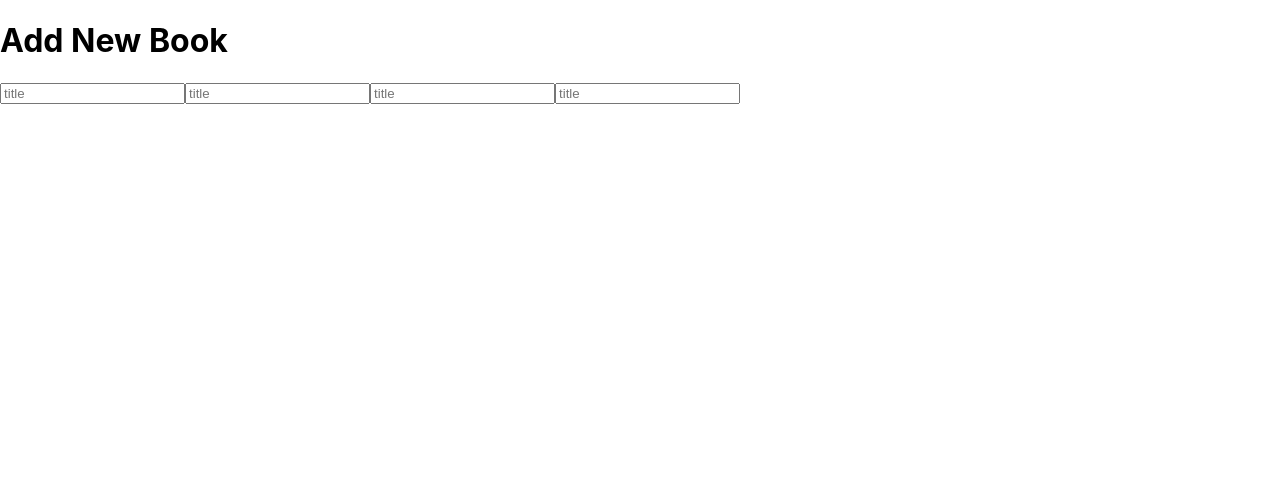
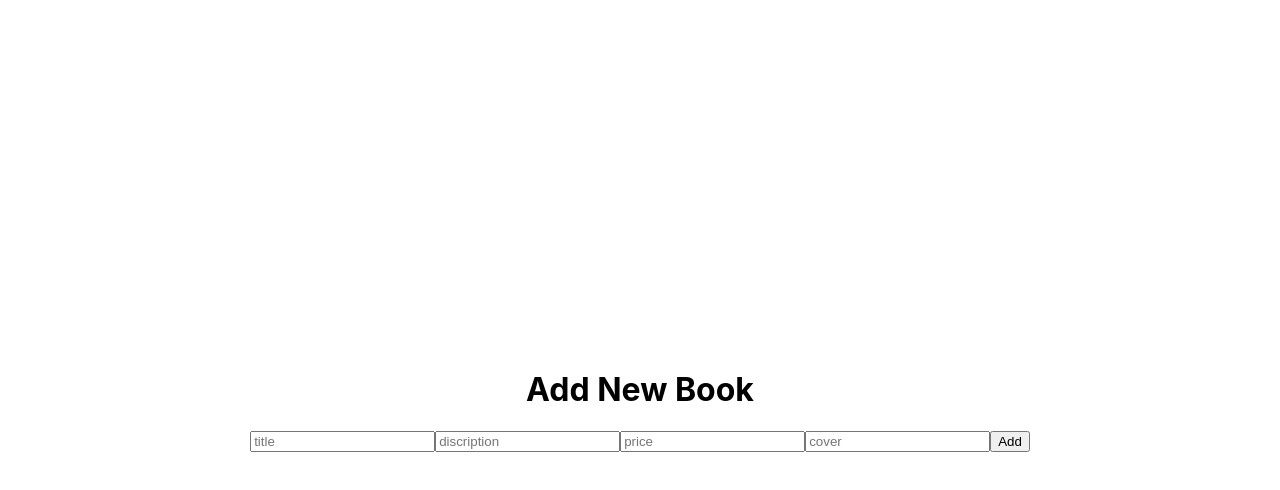
Before and after one commit to MinalChhatre10/CRUD-BOOK, a React (Create React App) app in the folder Client/client/: page /add in a window 1280 px wide. Shown: the top 490 px of the page. Built offline with nearby package versions, Linux system fonts and the light colour scheme.

Commit message:
add display fetch style done

```diff
--- a/Client/client/src/App.js
+++ b/Client/client/src/App.js
@@ -5,6 +5,7 @@ import { BrowserRouter, Route, Routes, Link } from "react-router-dom";
 import Books from "./Pages/Books";
 import AddBooks from "./Pages/AddBooks";
 import UpdateBooks from "./Pages/UpdateBooks";
+import "./style.css";
 
 function App() {
   return (
--- a/Client/client/src/Pages/AddBooks.jsx
+++ b/Client/client/src/Pages/AddBooks.jsx
@@ -1,15 +1,44 @@
-import React from 'react'
+
+import axios from 'axios';
+import React, { useState } from 'react';
+import { useNavigate } from 'react-router-dom';
+
 
 const AddBooks = () => {
+  const [book,setBook] = useState({
+    title:"",
+    desc:"",
+    price:null,
+    cover:"",
+  });
+
+  const navigate = useNavigate();
+
+  const handleChange = async e =>{
+    setBook(prev=>({...prev , [e.target.name]: e.target.value}))
+  };
+  const handleClick = async e =>{
+      e.preventDefault()
+      try{
+        await axios.post("http://localhost:8800/books",book)
+        navigate("/");
+      }catch(err){
+          console.log(err);
+      }
+    }
+
+
+  console.log(book)
   return (
     <div className="form">
       <h1>Add New Book</h1>
-      <input type="text" name="" id="" placeholder='title' />
-      <input type="text" name="" id="" placeholder='title' />
-      <input type="text" name="" id="" placeholder='title' />
-      <input type="text" name="" id="" placeholder='title' />
+      <input type="text" name="title" onChange={handleChange} placeholder='title' />
+      <input type="text" name="desc" onChange={handleChange} placeholder='discription' />
+      <input type="number" name="price" onChange={handleChange} placeholder='price' />
+      <input type="text" name="cover" onChange={handleChange} placeholder='cover' />
+      <button onClick={handleClick}>Add</button>
     </div>
-  )
-}
+  );
+};
 
 export default AddBooks
--- a/Client/client/src/Pages/Books.jsx
+++ b/Client/client/src/Pages/Books.jsx
@@ -27,10 +27,12 @@ const Books = () => {
             <h2>{book.title}</h2>
             <p>{book.desc}</p>
             <span>{book.price}</span>
+            <button className="delete">Delete</button>
+            <button className="update">Update</button>
           </div>
         ))}
       </div>
-      <button><Link to="/addbook">Add New Book</Link></button>
+      <button className="linkB"><Link to="/addbook">Add New Book</Link></button>
     </div>
   )
 }
--- /dev/null
+++ b/Client/client/src/style.css
@@ -0,0 +1,55 @@
+.App{
+    height: 100vh;
+    padding: 0px 100px;
+    display:flex;
+    align-items: center;
+    justify-content: center;
+    text-align: center;
+}
+.books{
+    display: flex;
+    gap: 10px;
+}
+.book{
+    flex:1;
+    display: flex;
+    flex-direction: column;
+    gap: 10px;
+    align-items: center;
+
+}
+
+img{
+    width: 200px;
+    height: 300px;
+    object-fit: cover;
+    background-color: rgb(203,238,227);
+}
+.linkB{
+    border: none;
+    margin: 30px;
+    padding: 3px 6px;
+    background-color: white;
+    cursor: pointer;
+    border: 1px solid rgb(79, 7, 37);
+    color: rgb(194, 66, 134);
+}
+
+
+.delete{
+    border: none;
+    padding: 3px 6px;
+    background-color: white;
+    cursor: pointer;
+    border: 1px solid rgb(101, 17, 17);
+    color: rgb(242,100,100);
+}
+
+.update{
+    border: none;
+    padding: 3px 6px;
+    background-color: white;
+    cursor: pointer;
+    border: 1px solid rgb(28, 7, 79);
+    color: rgb(139,139,234);
+}
```
Also changed, not shown: 1 other file (tests, documents, lock files or other folders).
